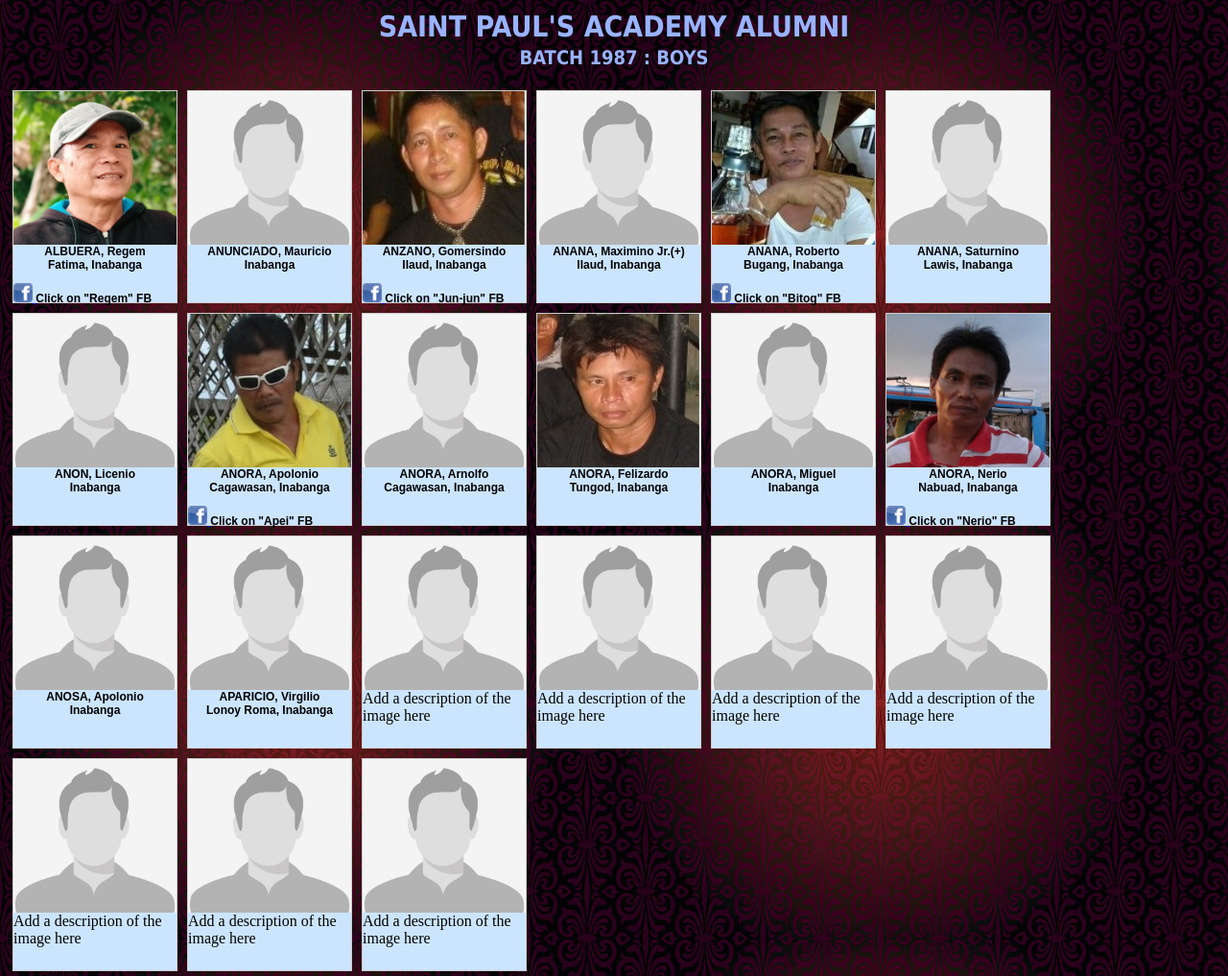
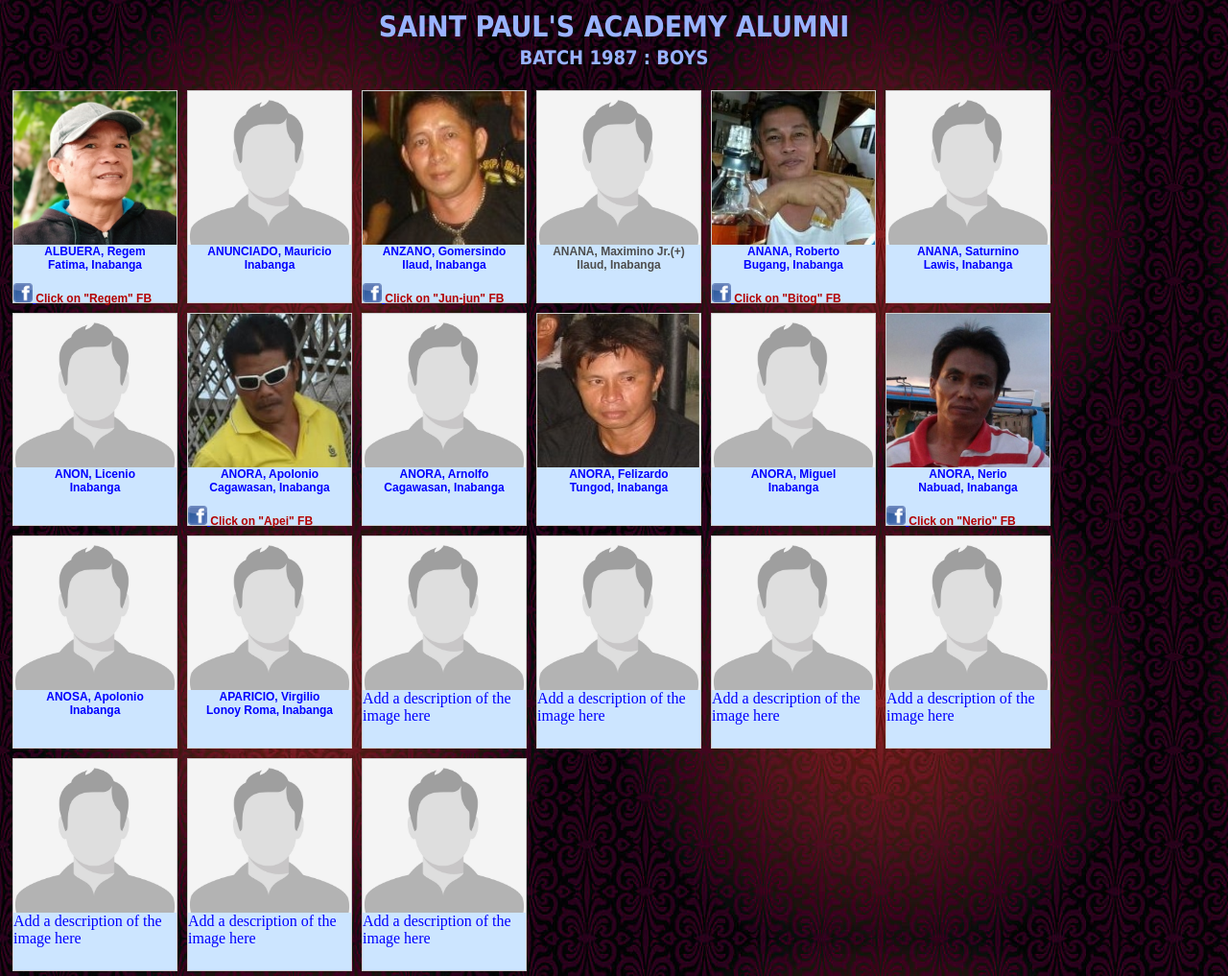
Before and after one commit to SPAbatch87/Alumni-website, a plain HTML site: page masterlist-boys.html in a window 1280 px wide. Shown: the whole page at 96% size. Drawn offline with Linux system fonts and the light colour scheme; files whose address does not match are found by name.

Commit message:
Update masterlist-boys.html

```diff
--- a/masterlist-boys.html
+++ b/masterlist-boys.html
@@ -25,11 +25,13 @@ body {
 div.desc {
   height: 60px;
   background-color: rgb(204, 229, 255);
+  color: blue;
 }
  div.face {
   font-family: arial;
   font-size: 12px;
   font-weight: bold;
+  color: rgb(179, 0, 0);
 }
 div.face img {
   position: relative;
@@ -99,7 +101,7 @@ Ilaud, Inabanga
   <a target="_blank" href="images/04.jpg">
     <img src="images/04.jpg" alt="Mountains" width="500" height="400">
   </a>
-  <div class="desc"><pre>
+  <div class="desc"><pre style="color: rgb(77, 77, 77)">
 ANANA, Maximino Jr.(+)
 Ilaud, Inabanga
 </pre></div>
```
